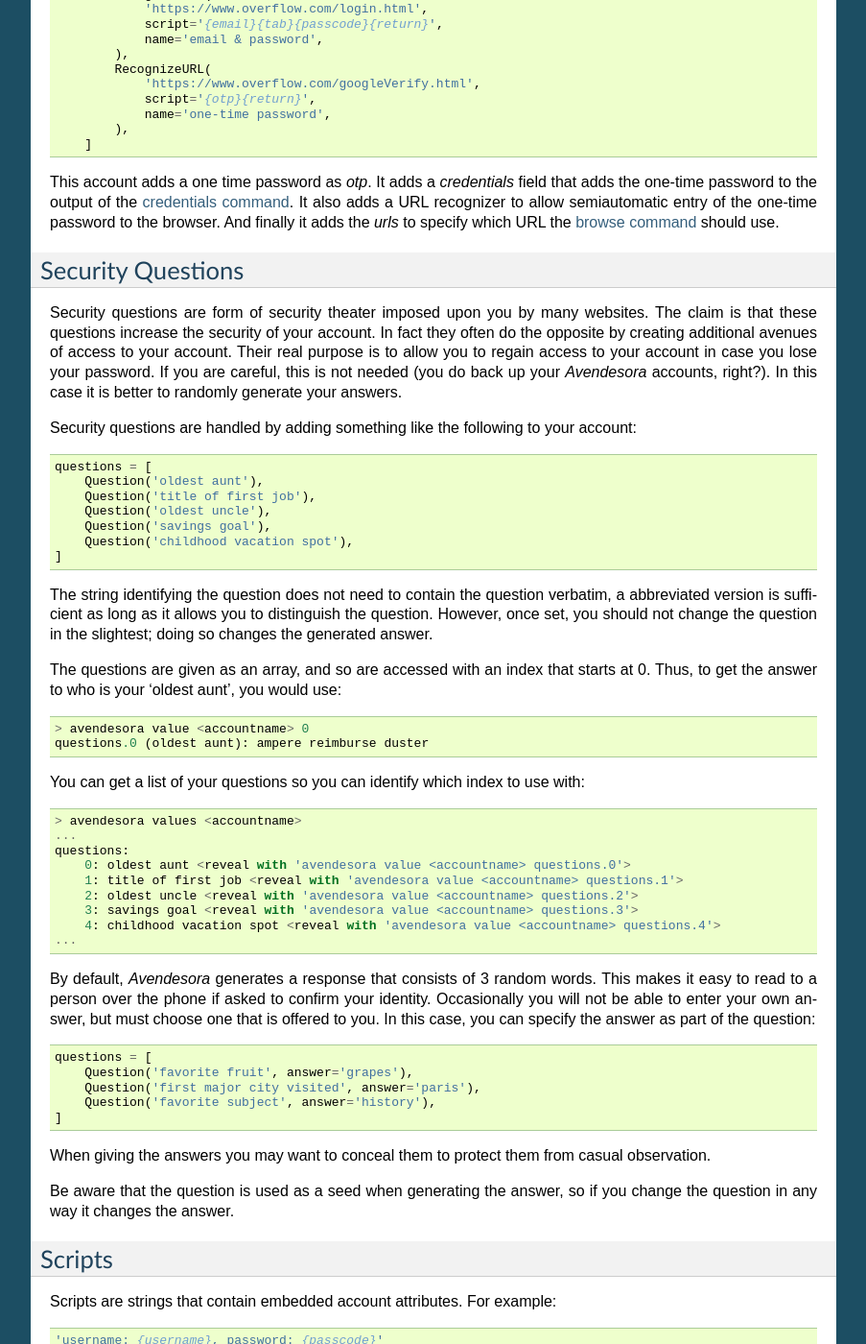
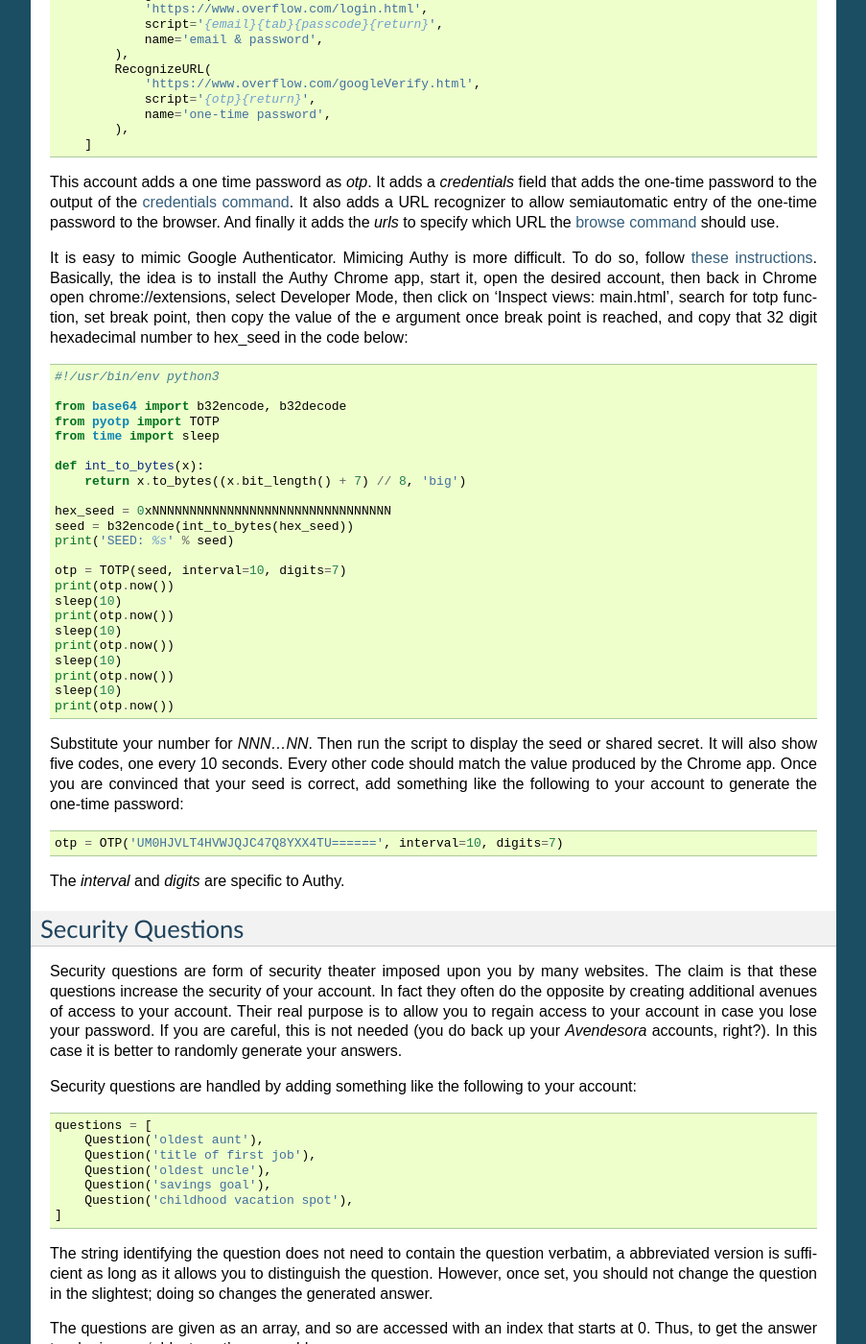
Before and after one commit to KenKundert/avendesora, a Sphinx documentation site: the page built from doc/advanced.rst, in a window 1280 px wide and 1400 px high, scrolled down 4121 px. Shown: the whole window at 96% size, without its empty margins (198-1101 px from the left). Built offline with Sphinx 7.4.7, drawn with Linux system fonts in a browser that asks for light colours; some of the changed text lies outside the part shown.

```diff
--- a/doc/advanced.rst
+++ b/doc/advanced.rst
@@ -283,6 +283,7 @@ Then you would add something like the following to your accounts file:
 .. index::
     single: OTP
     single: Google Authenticator
+    single: Authy
     single: One-Time passwords
     single: second factor
     single: 2FA
@@ -298,7 +299,7 @@ keyloggers.
 
 *Avendesora* supports time-based one-time passwords (TOTP) that are fully
 compatible with, and can act as an alternative to or a replacement for, Google
-Authenticator.
+Authenticator  or Authy.
 
 When first enabling one-time passwords you are generally presented with a QR
 code and a string of characters that are often referred to as the backup code.
@@ -332,6 +333,53 @@ that adds the one-time password to the output of the :ref:`credentials command
 <credentials command>`. It also adds a URL recognizer to allow semiautomatic
 entry of the one-time password to the browser. And finally it adds the *urls* to
 specify which URL the :ref:`browse command <browse command>` should use.
+
+It is easy to mimic Google Authenticator. Mimicing Authy is more difficult. To
+do so, follow `these instructions
+<https://randomoracle.wordpress.com/2017/02/15/extracting-otp-seeds-from-authy>`_.
+Basically, the idea is to install the Authy Chrome app, start it, open the
+desired account, then back in Chrome open chrome://extensions, select Developer
+Mode, then click on  'Inspect views: main.html', search for totp function, set
+break point, then copy the value of the e argument once break point is reached,
+and copy that 32 digit hexadecimal number to hex_seed in the code below:
+
+.. code-block:: python
+
+    #!/usr/bin/env python3
+
+    from base64 import b32encode, b32decode
+    from pyotp import TOTP
+    from time import sleep
+
+    def int_to_bytes(x):
+        return x.to_bytes((x.bit_length() + 7) // 8, 'big')
+
+    hex_seed = 0xNNNNNNNNNNNNNNNNNNNNNNNNNNNNNNNN
+    seed = b32encode(int_to_bytes(hex_seed))
+    print('SEED: %s' % seed)
+
+    otp = TOTP(seed, interval=10, digits=7)
+    print(otp.now())
+    sleep(10)
+    print(otp.now())
+    sleep(10)
+    print(otp.now())
+    sleep(10)
+    print(otp.now())
+    sleep(10)
+    print(otp.now())
+
+Substitute your number for *NNN...NN*. Then run the script to display the seed
+or shared secret.  It will also show five codes, one every 10 seconds. Every
+other code should match the value produced by the Chrome app. Once you are
+convinced that your seed is correct, add something like the following to your
+account to generate the one-time password:
+
+.. code-block:: python
+
+        otp = OTP('UM0HJVLT4HVWJQJC47Q8YXX4TU======', interval=10, digits=7)
+
+The *interval* and *digits* are specific to Authy.
 
 
 .. index::
--- a/doc/helpers.rst
+++ b/doc/helpers.rst
@@ -21,6 +21,8 @@ Sublasses of :class:`avendesora.GeneratedSecret`.
 .. autoclass:: avendesora.PasswordRecipe
 
 .. autoclass:: avendesora.BirthDate
+
+.. autoclass:: avendesora.OTP
 
 .. autoexception:: avendesora.SecretExhausted
     :members: report, terminate
```
Also changed, not shown: 2 other files.
